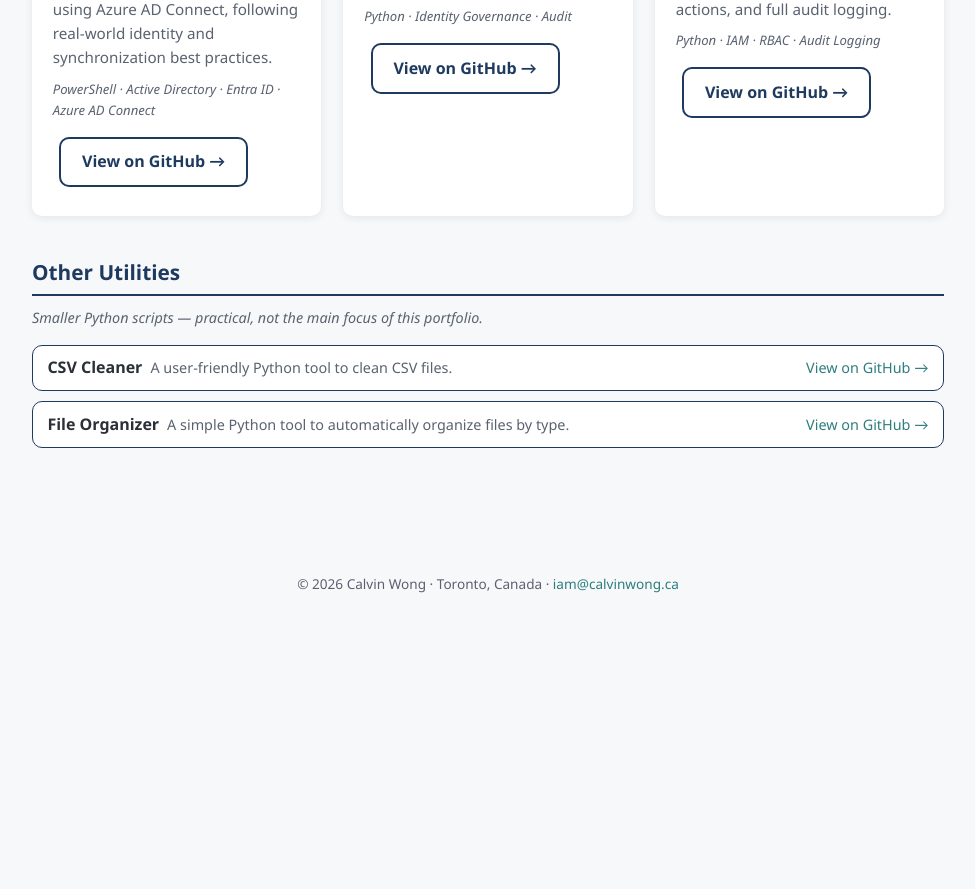
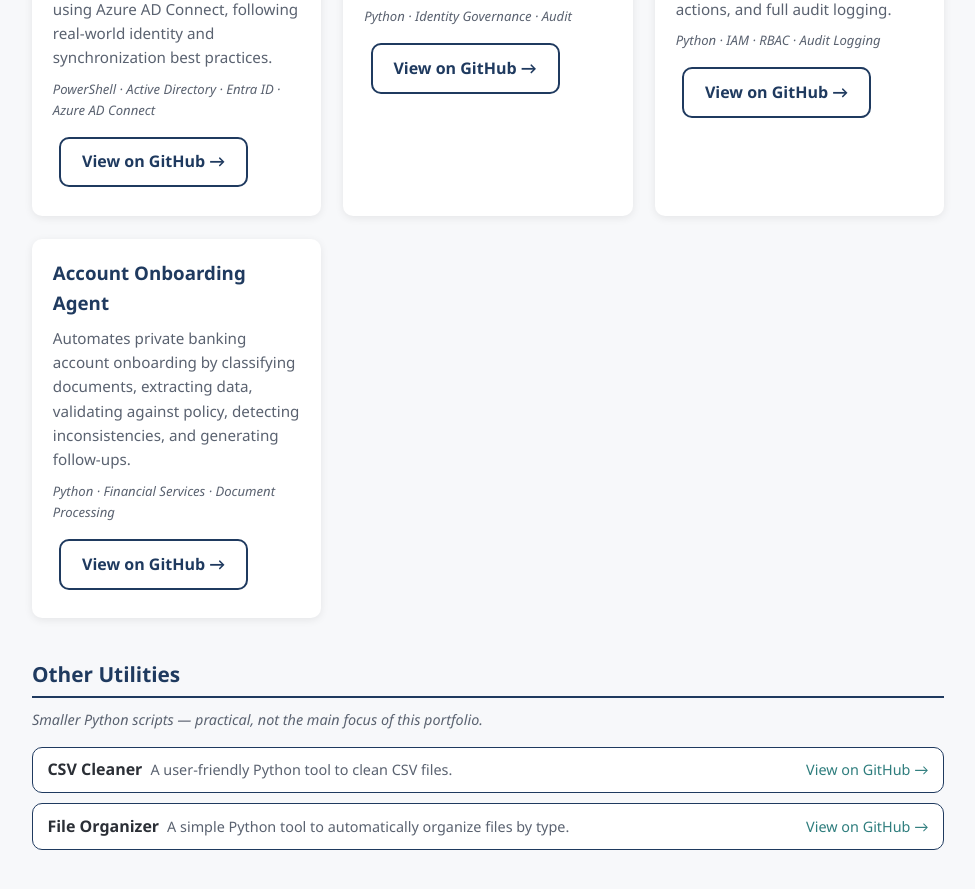
Before and after one commit to calwong88/calvinwong-ca, a Jekyll site: the page built from projects.html, in a window 1280 px wide and 900 px high, scrolled down 509 px. Shown: the top 889 px of the window, without its empty margins (152-1127 px from the left). Built offline with Jekyll 4.4.1, drawn with Linux system fonts in a browser that asks for light colours; before the commit the page ends 1142 px from its top, so only the background shows below that.

Commit message:
Re-add Account Onboarding Agent project card

```diff
--- a/projects.html
+++ b/projects.html
@@ -31,6 +31,12 @@ description: Calvin Wong's cybersecurity, identity and access management, and au
       <p class="project-tags">Python &middot; IAM &middot; RBAC &middot; Audit Logging</p>
       <a class="button secondary" href="https://github.com/calwong88/agent-iam-gateway" target="_blank" rel="noopener">View on GitHub &rarr;</a>
     </div>
+    <div class="project-card">
+      <h3>Account Onboarding Agent</h3>
+      <p>Automates private banking account onboarding by classifying documents, extracting data, validating against policy, detecting inconsistencies, and generating follow-ups.</p>
+      <p class="project-tags">Python &middot; Financial Services &middot; Document Processing</p>
+      <a class="button secondary" href="https://github.com/calwong88/account-onboarding-agent" target="_blank" rel="noopener">View on GitHub &rarr;</a>
+    </div>
   </div>
 </section>
 
```
